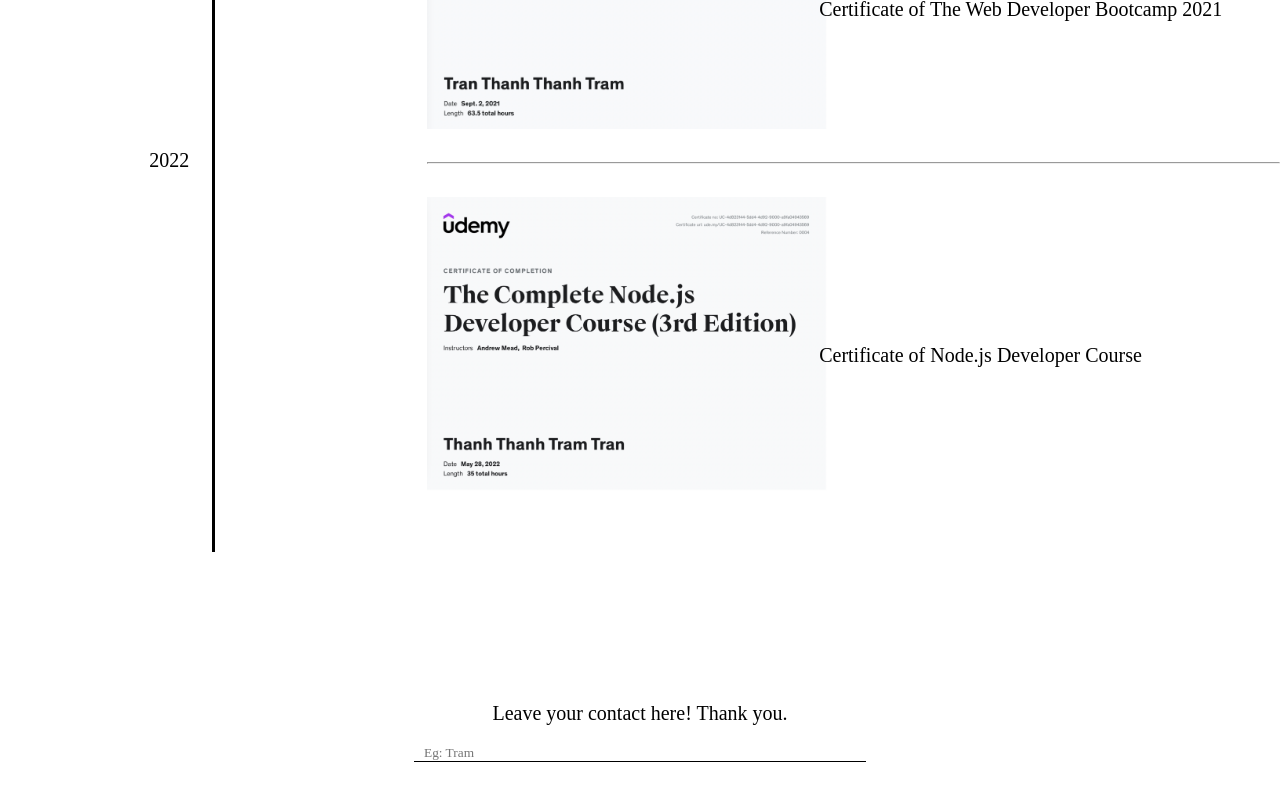
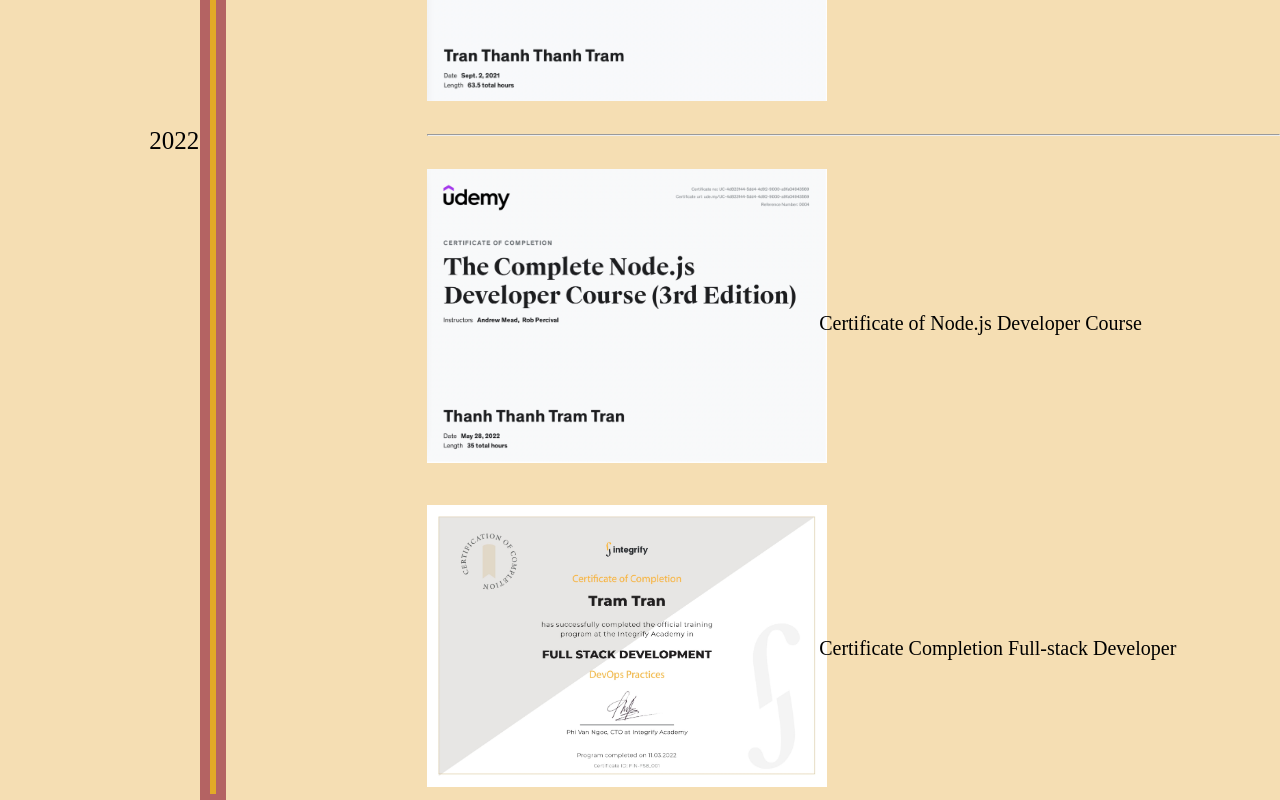
Before and after one commit to tramtran0497/Portfolio-CV-Official, a React (Create React App) app: page /certificate in a window 1280 px wide. Shown: the part 1700-2500 px from the top of the page. Built offline with nearby package versions, Linux system fonts and the light colour scheme.

Commit message:
Refactoring code

```diff
--- a/src/Pages/Certificate.tsx
+++ b/src/Pages/Certificate.tsx
@@ -4,6 +4,7 @@
 import certificate2 from '../images/certificate2021(2).png';
 import certificate3 from '../images/certificate2021(3).png';
 import certificate4 from '../images/certificate2022(1).png';
+import certificate5 from '../images/certificate2022(2).jpg';
 import Title from '../components/titlePage/Title';
 import certificateBg from '../images/certificateBg.png';
 import CertificateCard from '../components/certificateCard/CertificateCard';
@@ -19,17 +20,17 @@
             <Time>
                 <TimeTree/>
                 <TimePeriod style={{top: "0%"}}>2021</TimePeriod>
-                <TimePeriod style={{top: "72%"}}>2022</TimePeriod>
+                <TimePeriod style={{top: "60%"}}>2022</TimePeriod>
             </Time>
 
             <CertificateWrapper>
                 <hr/>
-                <CertificateCard image={certificate1} nameImage="certificate1" certificateName="Certificate of Javascript Algorithms and Data Structures" top="13%"/>
-                <CertificateCard image={certificate2} nameImage="certificate2" certificateName="Certificate of Responsive Web Design" top="37%"/>
-                <CertificateCard image={certificate3} nameImage="certificate3" certificateName="Certificate of The Web Developer Bootcamp 2021" top="62%"/>
+                <CertificateCard image={certificate1} nameImage="certificate1" certificateName="Certificate of Javascript Algorithms and Data Structures" top="10%" href="https://www.freecodecamp.org/certification/tranthanhthanhtram/javascript-algorithms-and-data-structures"/>
+                <CertificateCard image={certificate2} nameImage="certificate2" certificateName="Certificate of Responsive Web Design" top="30%" href="https://www.freecodecamp.org/certification/tranthanhthanhtram/responsive-web-design"/>
+                <CertificateCard image={certificate3} nameImage="certificate3" certificateName="Certificate of The Web Developer Bootcamp 2021" top="49%" href="https://udemy-certificate.s3.amazonaws.com/pdf/UC-ec1c55a4-61cb-42ac-8d01-0b3e69bf0d72.pdf"/>
                 <hr/>
-                <CertificateCard image={certificate4} nameImage="certificate4" certificateName="Certificate of Node.js Developer Course" top="87%"/>
-
+                <CertificateCard image={certificate4} nameImage="certificate4" certificateName="Certificate of Node.js Developer Course" top="70%" href="https://udemy-certificate.s3.amazonaws.com/image/UC-4d823144-5dd4-4d92-9000-a9fa04943569.jpg?v=1653729840000"/>
+                <CertificateCard image={certificate5} nameImage="certificate5" certificateName="Certificate Completion Full-stack Developer" top="89%" href=""/>
             </CertificateWrapper>
         </Wrapper>
 
--- a/src/components/certificateCard/CertificateCard.tsx
+++ b/src/components/certificateCard/CertificateCard.tsx
@@ -6,14 +6,17 @@
     nameImage: string,
     certificateName: string,
     top: string,
+    href: string,
 };
 
-const CertificateCard : React.FunctionComponent<CertificateCardProps> = ({image, nameImage, certificateName, top}) => (
+const CertificateCard : React.FunctionComponent<CertificateCardProps> = ({image, nameImage, certificateName, top, href}) => (
     <Container>
          <ImageWrapper>
             <Image src={image} alt={nameImage}/>
         </ImageWrapper>
-        <CertificateTitle  style={{top: top}}>{certificateName}</CertificateTitle>
+        <a href={href} target="_blank" rel="noreferrer">
+            <CertificateTitle  style={{top: top}}>{certificateName}</CertificateTitle>
+        </a>
     </Container>
 );
 
--- a/src/components/certificateCard/styles.tsx
+++ b/src/components/certificateCard/styles.tsx
@@ -24,6 +24,7 @@
     left: 46%;
     cursor: pointer;
     transition: all .25s ease-in;
+    color: black;
 
     &:hover{
         text-decoration: underline;
--- a/src/styles/CertificateStyles.tsx
+++ b/src/styles/CertificateStyles.tsx
@@ -6,38 +6,35 @@
     display: flex;
     flex-direction: column;
     justify-content: center;
+    background-color: wheat;
 `
 
 export const Wrapper = styled.div`
     display: flex;
-    align-items: center;
     justify-content: space-around;
     padding: 100px 0 ;
 `
 
 export const Time = styled.div`
     flex: 1;
+    height: max-content;
     display: flex;
     justify-content: center;
     position: relative;
 `
 
 export const TimeTree = styled.div`
-    width: 3px;
-    height: 180vh;
-    background-color: black;
+    width: 6px;
+    height: 209vh;
+    background-color: #e2aa27;
+    border: 10px solid #b46363;
 `
 
 export const TimePeriod = styled.div`
     position: absolute;
-    font-size: 20px;
+    font-size: 25px;
     transition: all .25s ease-in;
     left: 35%;
-    cursor: pointer;
-
-     &:hover {
-        color: #f8c652;
-     }
 `
 
 export const CertificateWrapper = styled.div`
--- a/src/styles/EducationStyles.tsx
+++ b/src/styles/EducationStyles.tsx
@@ -4,6 +4,7 @@
     display: flex;
     flex-direction: column;
     align-items: center;
+    background-color: #daf9da;
 `
 
 export const EducationWrapper = styled.div`
```
Also changed, not shown: src/.d.ts, src/images/certificate2022(2).jpg (added), 1 other file (tests, documents, lock files or other folders).
